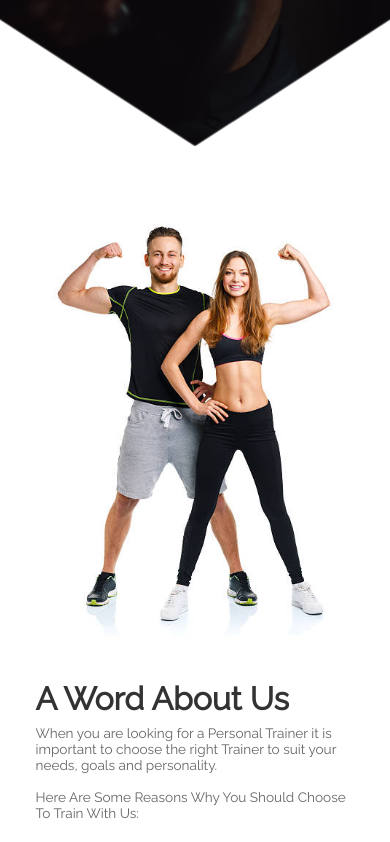
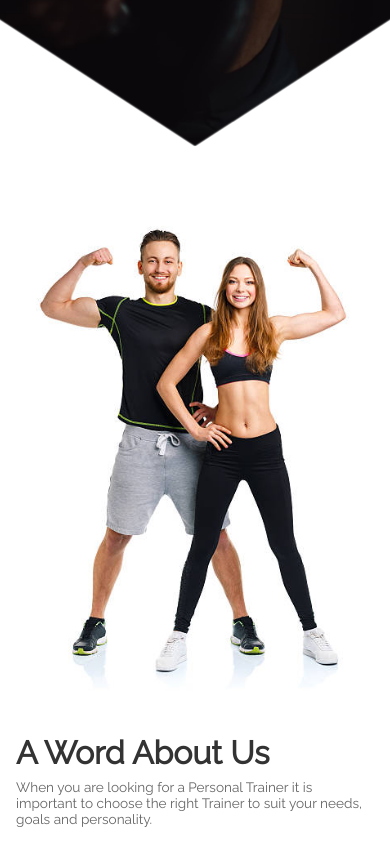
Before and after one commit to Code-Institute-Submissions/Planet-Fitness, a plain HTML site: page index.html in a window 390 px wide. Shown: the part 740-1582 px from the top of the page. Drawn offline with Linux system fonts and the light colour scheme.

Commit message:
Change height to 100% of about section in media queries for screens sizes from 950px wide and down

```diff
--- a/assets/css/style.css
+++ b/assets/css/style.css
@@ -727,8 +727,8 @@ footer{
     }
 
     #about{
-        width:90%;
-        height: 1200px;
+        width:100%;
+        height: 100%;
         margin: 2rem auto;
     }
 
```
